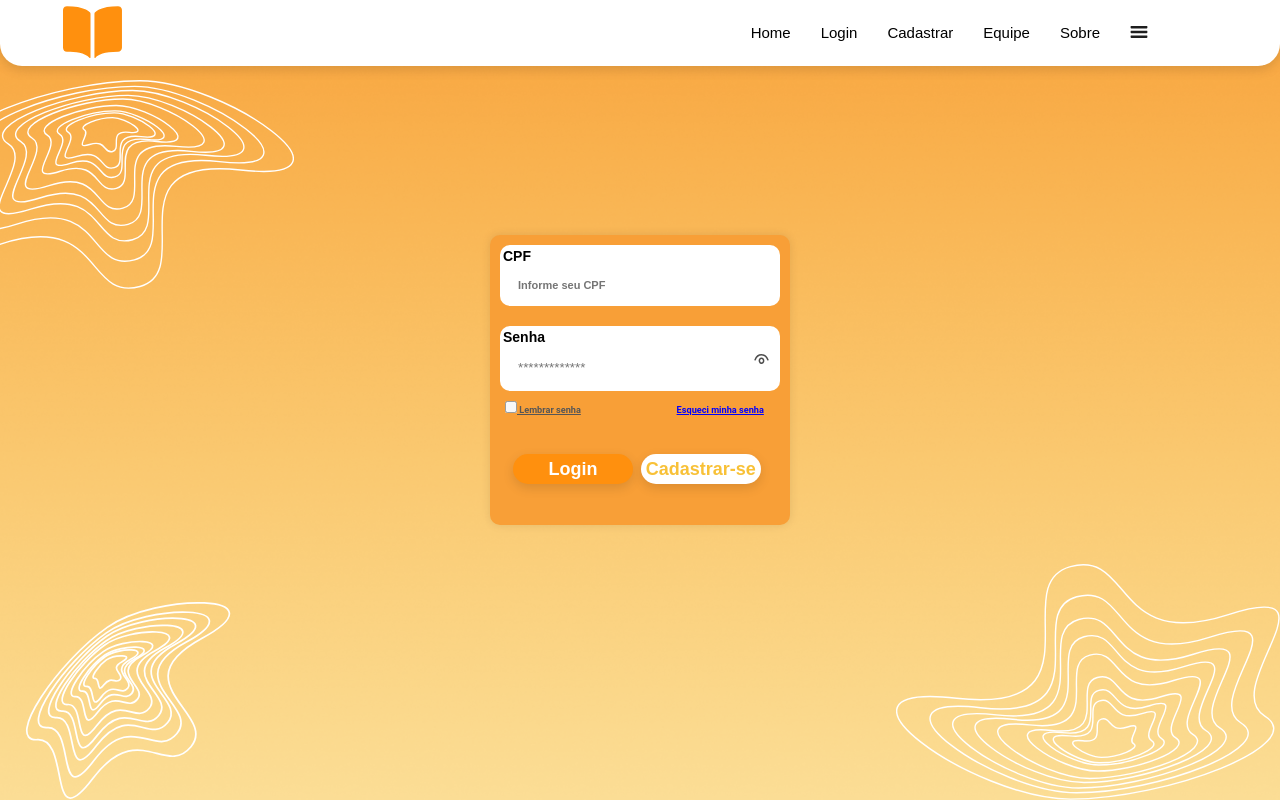
After one commit to letsticia/CapacitacaoConjunta, a Django app: page /login_usuario in a window 1280 px wide. The commit adds this page. Run offline with Django 5.2, Linux system fonts and the light colour scheme.

Commit message:
refactor: added login_usuario integration

```diff
--- a/biblioteca/templates/login.html
+++ b/biblioteca/templates/login.html
@@ -34,7 +34,7 @@
     </div>
           <div class="bottom">
             <a class="Gerente" href="{% url 'login_funcionario'%}">Funcionário</a>
-            <a class="Funcionario" href="#">Usuário</a>
+            <a class="Funcionario" href="{% url 'login_usuario'%}">Usuário</a>
         </div>
     <div class="sair">
         <a  class="logout"
--- /dev/null
+++ b/biblioteca/templates/login_usuario.html
@@ -0,0 +1,67 @@
+{% load static %}
+<!DOCTYPE html>
+<html lang="pt-br">
+
+<head>
+    <meta charset="UTF-8">
+    <meta name="viewport" content="width=device-width, initial-scale=1.0">
+    <title>Login</title>
+    <link rel="stylesheet" href="{% static 'styles/loginfun.css' %}">
+</head>
+
+<body class="background">
+    <header>
+        <div class="container-logo">
+            <img class="logo" src="{% static 'assets/svg/ion_book.svg' %}" alt="">
+        </div>
+        <nav class="navbar">
+            <ul>
+              <li><a href="{% url 'index' %}">Home</a></li>
+              <li><a href="{% url 'login'%}">Login</a></li>
+              <li><a href="{% url 'cadastro'%}">Cadastrar</a></li>
+                <li><a href="#">Equipe</a></li>
+                <li><a href="#">Sobre</a></li>
+                <li><img src="{% static 'assets/svg/Vector.svg' %}" alt="Mais opções"></li>
+            </ul>
+        </nav>
+    </header>
+
+        <img src="{% static 'assets/svg/Group 32.svg' %}" class="wave1">
+        <img src="{% static 'assets/svg/Group 33.svg' %}" class="wave2">
+        <img src="{% static 'assets/svg/Group 34.svg' %}" class="wave3">
+
+    <section>
+      <div class="cadastro">
+        <form method="POST" action="{% url 'login_usuario' %}">
+          {% csrf_token %}
+
+          <div class="form-group">
+            <div class="cpf">
+              <label for="cpf">CPF</label>
+              <input type="text" class="usuario" name="cpf" placeholder="Informe seu CPF">
+            </div>
+            <div class="password">
+              <label for="password">Senha</label>
+              <input type="password" name="password" placeholder="*************">
+              <span class="show-password"><img src="{% static 'assets/svg/iconoir_ey.svg' %}" alt=""></span>
+            </div>
+          </div>
+          <div class="smalls">
+            <small class="lembra">
+              <span><img class="quadrado" src="{% static 'assets/svg/rectangle 7134.svg' %}" alt=""></span>
+              Lembrar senha</small>
+            <small class="esqueci">
+              Esqueci minha senha</small>
+        <div class="bots">
+          <button class="login" type="submit">Login</button>
+          <a href= "{% url 'cadastro'%}" target="Cadastro">
+            <button class="cadastrar" type="button">Cadastrar-se</button>
+        </a>
+
+        </div>
+
+        </form>
+      </div>
+
+</body>
+</html>
--- a/biblioteca/urls.py
+++ b/biblioteca/urls.py
@@ -1,9 +1,10 @@
 from django.urls import path
-from .views import index, cadastro, login, login_funcionario
+from .views import index, cadastro, login, login_funcionario, login_usuario
 
 urlpatterns = [
     path('', index, name='index'),
     path('cadastro', cadastro, name='cadastro'),
     path('login', login, name='login'),
     path('login_funcionario', login_funcionario, name='login_funcionario'),
+    path('login_usuario', login_usuario, name='login_usuario'),
 ]
--- a/biblioteca/views.py
+++ b/biblioteca/views.py
@@ -1,6 +1,6 @@
 from django.shortcuts import render, redirect
 from .forms import UsuarioForm, FuncionarioForm
-from .models import Fucionario
+from .models import Fucionario, Usuario
 from django.contrib.auth import authenticate, login
 from django.contrib import messages
 
@@ -32,7 +32,6 @@ def login(request):
     return render(request, 'login.html')
 
 def login_funcionario(request):
-    print(request.method)
     if request.method == 'POST':
         cpf = request.POST['cpf']
         password = request.POST['password']
@@ -52,3 +51,24 @@ def login_funcionario(request):
             messages.error(request, 'CPF ou senha inválidos.')
             return render(request, 'login_funcionario.html')
     return render(request, 'login_funcionario.html')
+
+def login_usuario(request):
+    if request.method == 'POST':
+        cpf = request.POST['cpf']
+        password = request.POST['password']
+
+        user = authenticate(request, username=cpf, password=password)
+        usuarios = Usuario.objects.all()
+        print(len(usuarios))
+
+        for usuario in usuarios:
+            print(usuario.cpf, usuario.senha)
+            if usuario.cpf == cpf and usuario.senha == password:
+                return render(request, 'main.html')
+            else:
+                user = None
+
+        if user is None:
+            print("Login inválido")
+            messages.error(request, 'CPF ou senha inválidos.')
+    return render(request, 'login_usuario.html')
```
